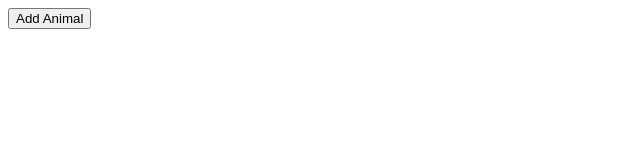
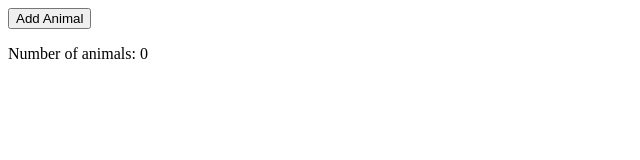
Before and after one commit to Masterh0/state, a React (Create React App) app: page / in a window 1280 px wide. Shown: the top 160 px of the page, without its empty margins (0-640 px from the left). Built offline with nearby package versions, Linux system fonts and the light colour scheme.

Commit message:
adding state in app.js

```diff
--- a/src/App.js
+++ b/src/App.js
@@ -1,11 +1,14 @@
+import { useState } from "react";
 function App(){
-    // const handleClick =() => {
-
-    // }
+    const [count , setCount]= useState(0);
+    const handleClick = () => {
+        setCount(count + 1);
+    }
     return(
-        <button onClick={() => console.log("button clicked")}>
-            Add Animal
-        </button>
+        <div>
+        <button onClick={handleClick}>Add Animal</button>
+        <p>Number of animals: {count} </p>
+        </div>
     )
 }
 export default App;
```
